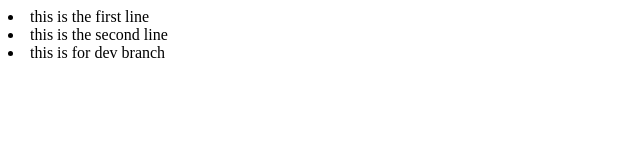
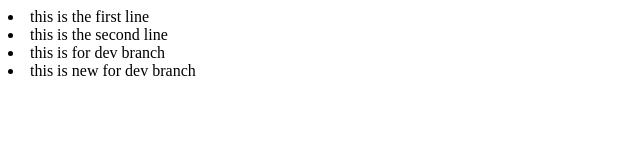
Before and after one commit to elbertwang/gitdemo, a plain HTML site: page index.html in a window 1280 px wide. Shown: the whole page, without its empty margins (0-640 px from the left). Drawn offline with Linux system fonts and the light colour scheme.

Commit message:
second in dev

```diff
--- a/index.html
+++ b/index.html
@@ -13,4 +13,5 @@
     <li>
         this is for dev branch
     </li>
+    <li>this is new for dev branch</li>
 </body>
```
